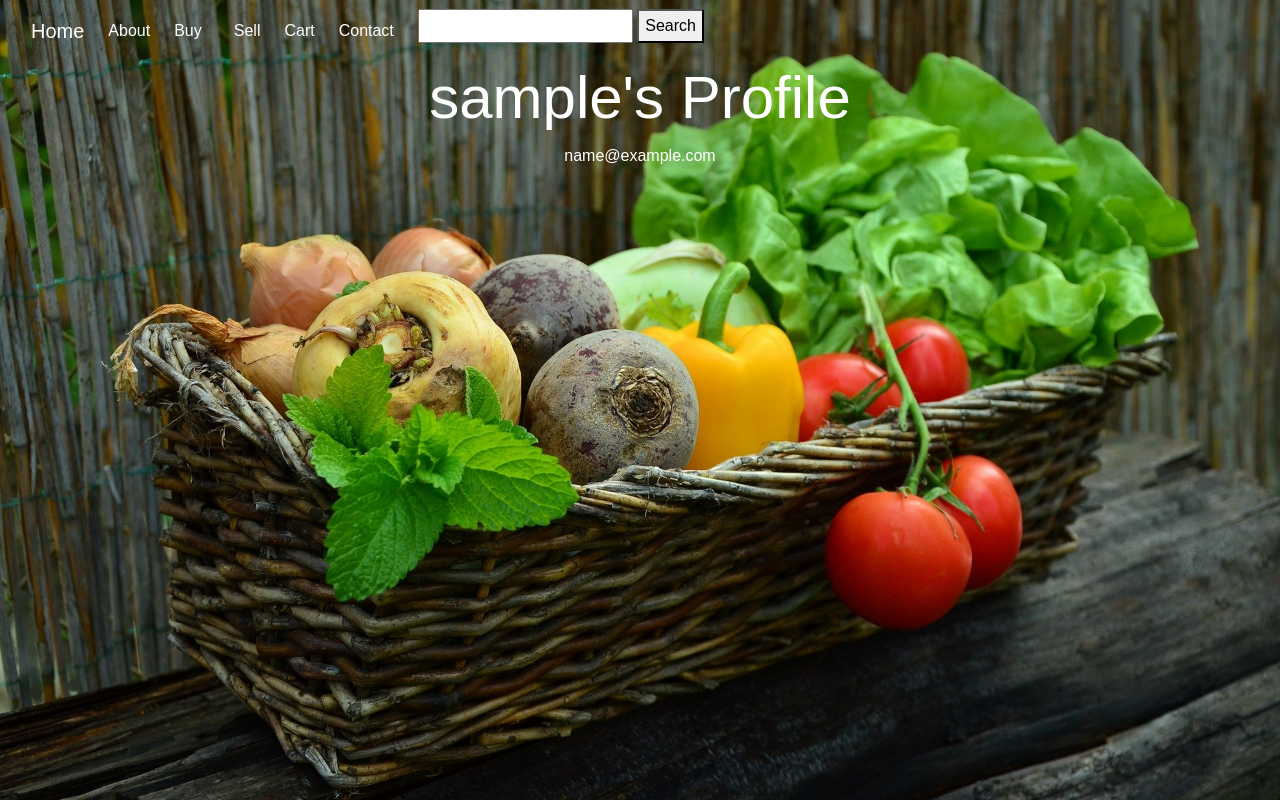
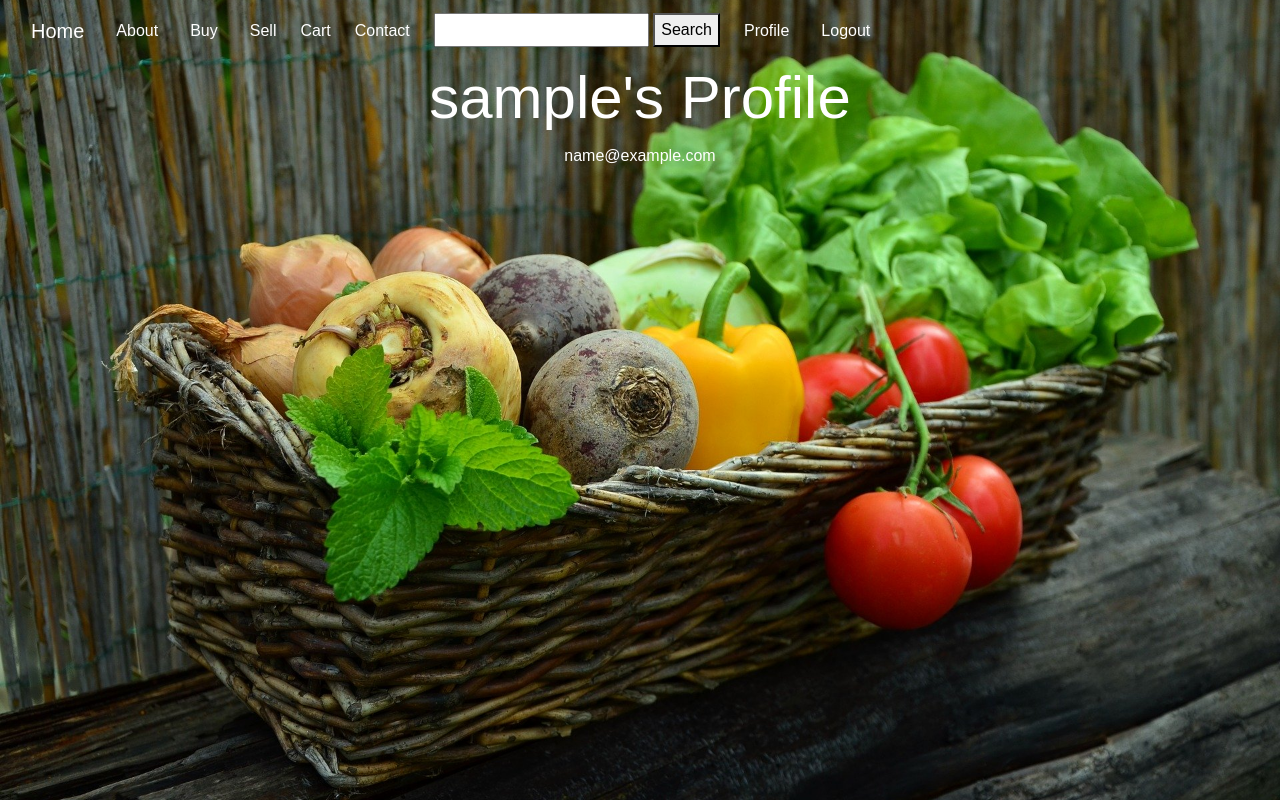
Before and after one commit to digitalstuart/kerry-online-farmers-market, a Django app: page /accounts/profile/ in a window 1280 px wide. Run offline with Django 3.2, Linux system fonts and the light colour scheme; the visitor is signed in with stand-in values (Sample User, id 1); data comes from the database, SQL or seed files in the repository; data that the repository does not hold is empty; some libraries are stand-ins or nearby versions; some web fonts are replaced.

Commit message:
Added profile/logout to navbar for logged in users; slight adjustment to search box positioning

```diff
--- a/static/css/custom.css
+++ b/static/css/custom.css
@@ -14,13 +14,17 @@ p {
     background-color: transparent;
 }
 
-.nav-item:not(:first-child){
+.nav-item{
     padding-left: 8px;
     padding-right: 8px;
 }
 
 button {
     font-size: 1rem;
+}
+
+.search-box {
+    padding-top: 4px;
 }
 
 a, .nav-text, .navbar-brand {
--- a/templates/second_base.html
+++ b/templates/second_base.html
@@ -29,7 +29,9 @@
 			<div class="collapse navbar-collapse" id="navbarSupportedContent">
 				<ul class="navbar-nav">
 					<li class="nav-item">
-					<a class="nav-link" href="">About</a>
+						<a class="nav-link" href="">
+							<span class="nav-text">About</span>
+						</a>
 					</li>
 					<li class="nav-item">
 						<a class="nav-link" href="{% url 'products' %}">
@@ -54,14 +56,26 @@
 						<a class="nav-link" href="{% url 'email' %}">
 							<span class="nav-text">Contact</span>
 						</a>
+
 					</li>
 					<li class="nav-item">
-					<form action="{% url 'search' %}" method="get">
+						<form class="search-box" action="{% url 'search' %}" method="get">
 							<input type="text" name="q">
 							<button type="search">Search</button>
 						</form>
 					</li>
-
+					{% if user.is_authenticated %}
+					<li class="nav-item">
+						<a class="nav-link" href="{% url 'profile' %}">
+							<span class="nav-text">Profile</span>
+						</a>
+					</li>
+					<li class="nav-item">
+						<a class="nav-link" href="{% url 'logout' %}">
+							<span class="nav-text">Logout</span>
+						</a>
+					</li>
+					{% endif %}
 				</ul>
 			</div>
 		</nav>
```
Also changed, not shown: templates/base.html (+13 -2 lines). Lines whose indentation alone changed are shown as unchanged.
